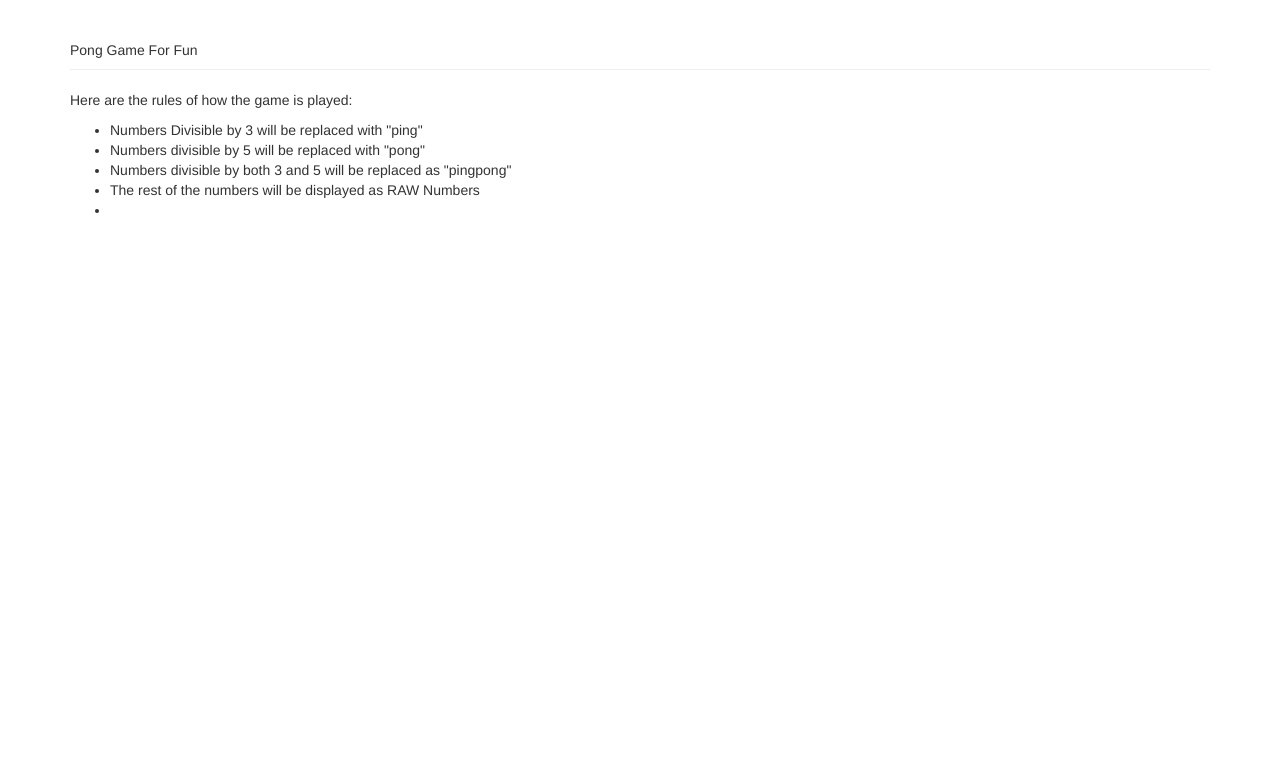
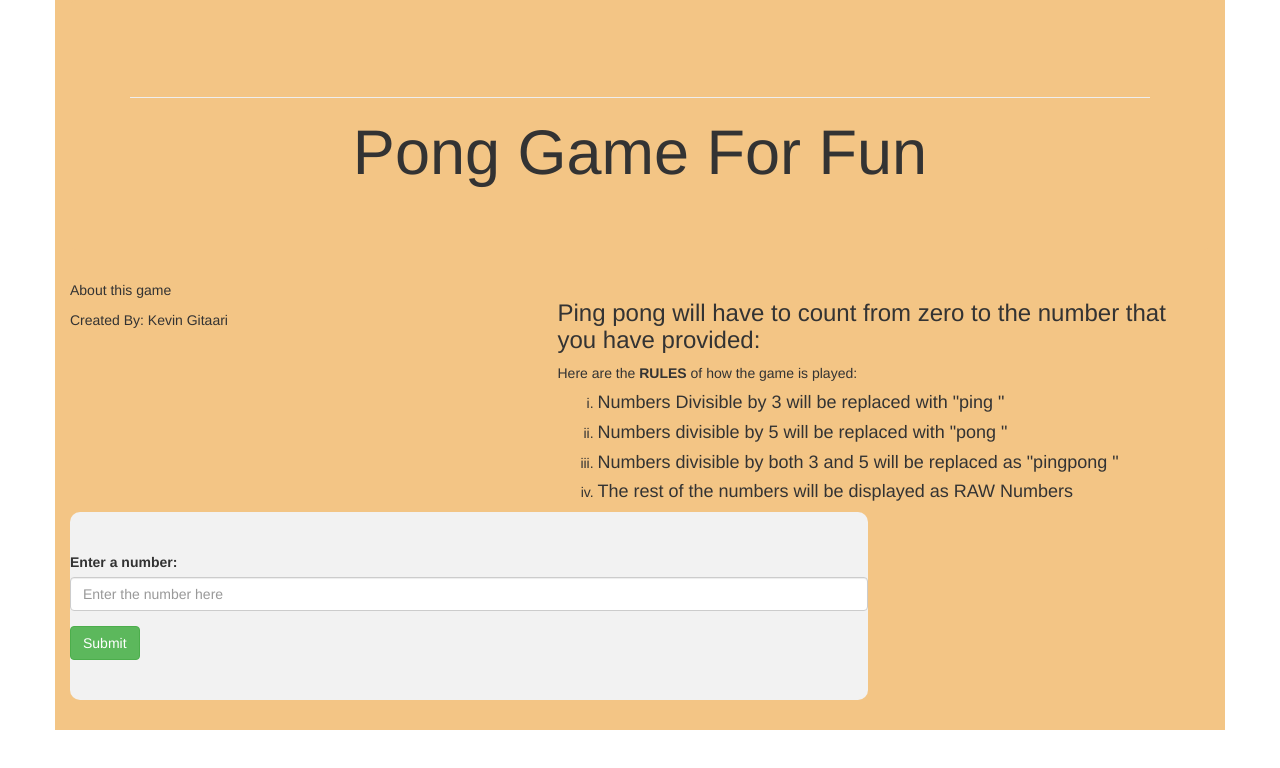
Before and after one commit to vinkematics/AnotherPongGame, a plain HTML site: page index.html in a window 1280 px wide. Drawn offline with Linux system fonts and the light colour scheme.

Commit message:
a commit after deciding on the background colors

```diff
--- a/css/styles.css
+++ b/css/styles.css
@@ -0,0 +1,33 @@
+.li1 {
+    list-style: lower-roman;
+}
+
+.footer {
+    padding-top: 30px;
+    padding-bottom: 30px;
+    margin-bottom: 2px;
+    color: #F3C585;
+    background-color: #E6EFDB;
+}
+
+form {
+    padding-top: 40px;
+    padding-bottom: 40px;
+    margin-bottom: 30px;
+    color: inherit;
+    background-color: #F2F2F2;
+    width: 70%;
+    border-radius: 10px;
+}
+
+.container {
+    background-color: #F3C585;
+}
+
+.jumbotron {
+    background-color: #F3C585;
+}
+
+h4 {
+    font-weight: normal;
+}
--- a/index.html
+++ b/index.html
@@ -10,15 +10,53 @@
 <body>
 
     <div class="container">
-        <p class="page-header" class> Pong Game For Fun </p>
-        <p>Here are the rules of how the game is played:</p>
-        <ul>
-            <li>Numbers Divisible by 3 will be replaced with "ping"</li>
-            <li>Numbers divisible by 5 will be replaced with "pong"</li>
-            <li>Numbers divisible by both 3 and 5 will be replaced as "pingpong"</li>
-            <li>The rest of the numbers will be displayed as RAW Numbers</li>
-            <li></li>
-        </ul>
+        <div class="jumbotron">
+            <p class="page-header">
+                <h1 class="text-center">Pong Game For Fun</h1>
+            </p>
+        </div>
+        <div class="row">
+            <div class="col-sm-5">
+                <p> About this game </p>
+                <p>Created By: Kevin Gitaari</p>
+                <p></p>
+            </div>
+            <div class="text-left col-sm-7">
+                <p>
+                    <h3>Ping pong will have to count from zero to the number that you have provided:</h3>
+                </p>
+                <p>Here are the <b>RULES</b> of how the game is played:</p>
+                <ul class="li1">
+                    <li>
+                        <h4>Numbers Divisible by 3 will be replaced with "ping "</h4>
+                    </li>
+                    <li>
+                        <h4>Numbers divisible by 5 will be replaced with "pong "</h4>
+                    </li>
+                    <li>
+                        <h4>Numbers divisible by both 3 and 5 will be replaced as "pingpong "</h4>
+                    </li>
+                    <li>
+                        <h4>The rest of the numbers will be displayed as RAW Numbers</h4>
+                    </li>
+                </ul>
+            </div>
+
+
+        </div>
+
+        <form id="userInput">
+            <div class="form-group">
+                <label for="userNumber">Enter a number:</label>
+                <input id="userNumber " type="number" class="form-control" placeholder="Enter the number here">
+            </div>
+            <button type="submit" class="btn btn-success" id="mainButton">Submit</button>
+        </form>
+
+
+
+        <!-- the form to collect the users' number starts here-->
+
 
 
     </div>
```
